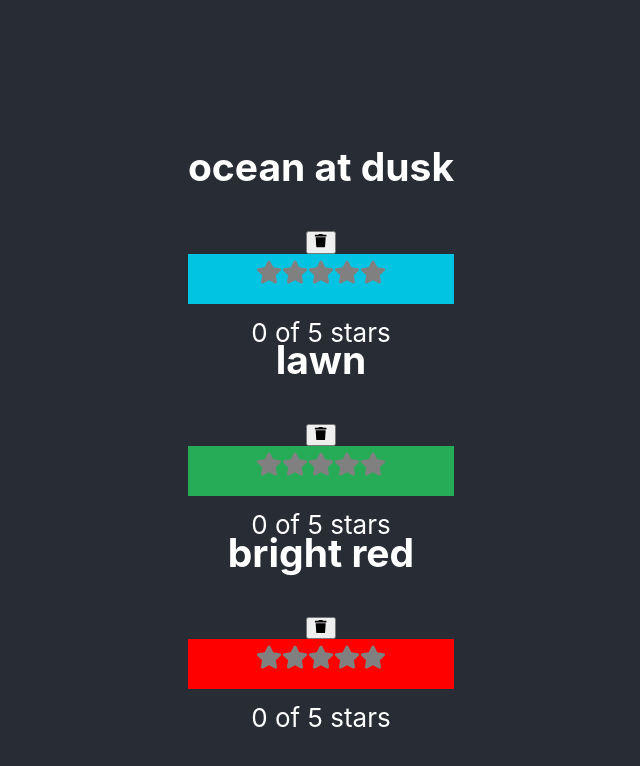
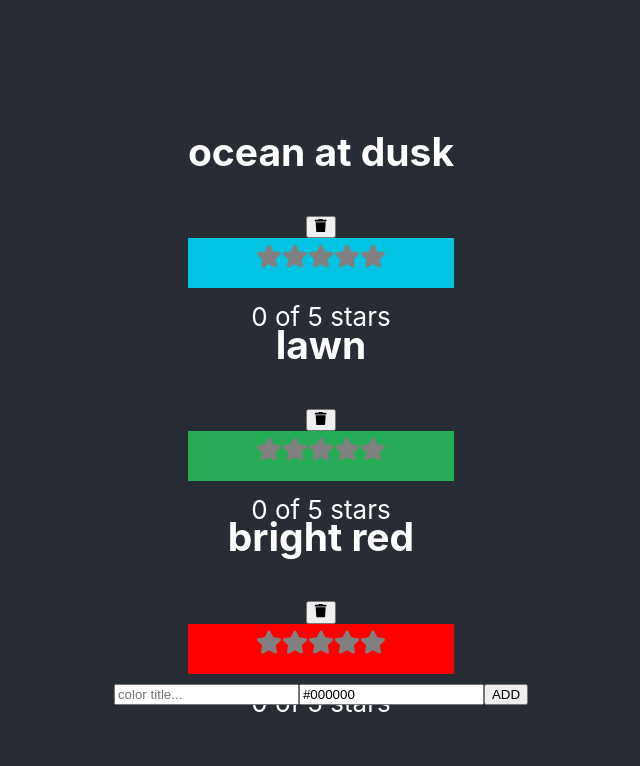
Before and after one commit to TatsukiSatoh/react-hands-on, a React (Create React App) app: page / in a window 1280 px wide. Shown: the top 766 px of the page, without its empty margins (319-959 px from the left). Built offline with nearby package versions, Linux system fonts and the light colour scheme.

Commit message:
fead: add color form

```diff
--- a/src/App.tsx
+++ b/src/App.tsx
@@ -4,6 +4,8 @@ import "./App.css";
 import StarRating from "./StarRating";
 import colorData from "./color_data.json";
 import ColorList from "./ColorList";
+import AddColorForm from "./form/addColorForm";
+import { v4 } from "uuid";
 
 function App() {
 	const [colors, setColors] = useState(colorData);
@@ -24,6 +26,20 @@ function App() {
 							setColors(newColors);
 						}}
 					/>
+					<AddColorForm
+						onNewColor={(title: string, color: string) => {
+							const newColors = [
+								...colors,
+								{
+									id: v4(),
+									title,
+									color,
+									rating: 0,
+								},
+							];
+							setColors(newColors);
+						}}
+					/>
 				</>
 			</header>
 		</div>
--- /dev/null
+++ b/src/form/addColorForm.tsx
@@ -0,0 +1,23 @@
+import { useInput } from "./hooks";
+
+export default function AddColorForm({
+	onNewColor,
+}: { onNewColor: (title: string, color: string) => void }) {
+	const [titleProps, resetTitle] = useInput("");
+	const [colorProps, resetColor] = useInput("#000000");
+
+	const submit = (e: React.FormEvent<HTMLFormElement>) => {
+		e.preventDefault();
+		onNewColor(titleProps.value, colorProps.value);
+		resetTitle();
+		resetColor();
+	};
+
+	return (
+		<form onSubmit={submit}>
+			<input {...titleProps} placeholder="color title..." required />
+			<input {...colorProps} required />
+			<button type="button">ADD</button>
+		</form>
+	);
+}
--- /dev/null
+++ b/src/form/hooks.ts
@@ -0,0 +1,18 @@
+import { useState } from "react";
+
+export const useInput = (
+	initialValue: string,
+): [
+	{ value: string; onChange: (e: React.ChangeEvent<HTMLInputElement>) => void },
+	() => void,
+] => {
+	const [value, setValue] = useState(initialValue);
+	return [
+		{
+			value,
+			onChange: (e: React.ChangeEvent<HTMLInputElement>) =>
+				setValue(e.target.value),
+		},
+		() => setValue(initialValue),
+	];
+};
```
Also changed, not shown: src/form/addColorFormUncontrolled.tsx (added, +29 -0 lines).
